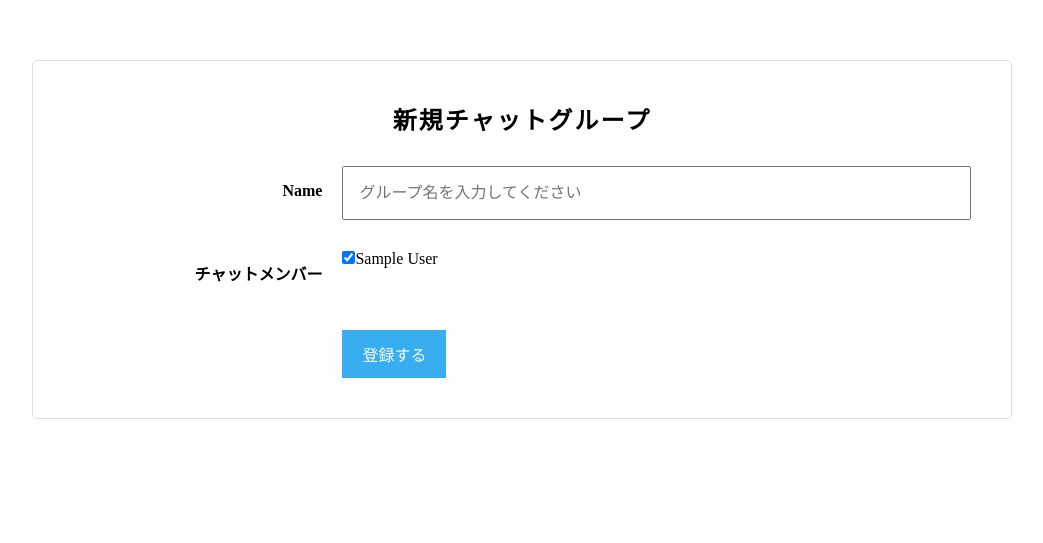
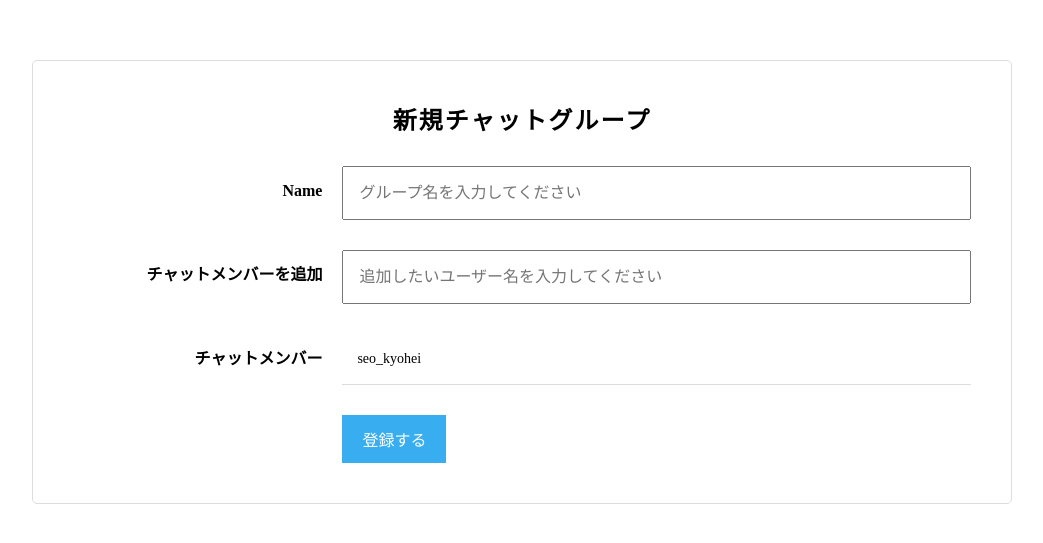
Before and after one commit to yusuke-okuno/chat-space, a Rails app: page /groups/new in a window 1280 px wide. Shown: the top 543 px of the page, without its empty margins (118-1161 px from the left). Run offline with Rails 7, Linux system fonts and the light colour scheme; the visitor is signed in with stand-in values (Sample User, id 1); style sheets or scripts are compiled from the project's sources; some libraries are stand-ins or nearby versions.

Commit message:
incremental  add

```diff
--- /dev/null
+++ b/app/assets/javascripts/index.js
@@ -0,0 +1,52 @@
+$(function() {
+  function buildHTML(user){
+    var html = `<div class = "chat-group-user clearfix">
+                  <p class = "chat-group-user__name">${user.name}</p>
+                  <div class = "user-search-add chat-group-user__btn chat-group-user__btn--add" data-user-id="${user.id}" data-user-name="${user.name}">追加</div>
+                </div>`
+
+    return html;
+  }
+
+  function addHTML(userName,userId){
+    var html = `<div class ='chat-group-user clearfix js-chat-member' id='chat-group-user-8'>
+                  <input name ='group[user_ids][]' type='hidden' value='${userId}'>
+                  <p class ='chat-group-user__name'>${userName}</p>
+                  <div class ='user-search-remove chat-group-user__btn chat-group-user__btn--remove js-remove-btn'>削除</div>
+                </div>`
+
+    return html;
+  }
+
+  $('#user-search-field').on("keyup", function() {
+    var input = $('#user-search-field').val();
+    $.ajax({
+      type: 'GET',
+      url: '/users',
+      data: { keyword: input },
+      dataType: 'json'
+    })
+    .done(function(data){
+      data.forEach(function(onedata){
+        var html = buildHTML(onedata);
+        $('#user-search-result').append(html);
+        return false
+      })
+    })
+    .fail(function(){
+      alert('ユーザー検索に失敗しました');
+    })
+  });
+
+    $(document).on('click', ".user-search-add",function() {
+      var userName = $(this).data('user-name');
+      var userId = $(this).data('user-id');
+      var html = addHTML(userName,userId)
+      $("#user-add-result").append(html);
+      $("#user-search-result").remove();
+    })
+
+    $(document).on('click', "#user-add-result",function() {
+      $("#user-add-result").remove();
+  });
+});
--- a/app/assets/javascripts/message.js
+++ b/app/assets/javascripts/message.js
@@ -38,9 +38,6 @@ $(function(){
     .done(function(data){
       var html = buildHTML(data);
       $('.messages').append(html);
-      $('#new_message')[0].reset();
-      $('.form__submit').removeAttr("disabled");
-      $('.messages').animate({ scrollTop: $('.messages')[0].scrollHeight},'fast');
       return false
     })
     .fail(function(){
--- a/app/views/groups/_form.html.haml
+++ b/app/views/groups/_form.html.haml
@@ -11,31 +11,25 @@
     .chat-group-form__field--right
       = f.text_field :name, class: 'chat__group_name chat-group-form__input', placeholder: 'グループ名を入力してください'
   .chat-group-form__field.clearfix
-    / この部分はインクリメンタルサーチ（ユーザー追加の非同期化のときに使用します
-    /
-      <div class='chat-group-form__field--left'>
-      <label class="chat-group-form__label" for="chat_group_チャットメンバーを追加">チャットメンバーを追加</label>
-      </div>
-      <div class='chat-group-form__field--right'>
-      <div class='chat-group-form__search clearfix'>
-      <input class='chat-group-form__input' id='user-search-field' placeholder='追加したいユーザー名を入力してください' type='text'>
-      </div>
-      <div id='user-search-result'></div>
-      </div>
+    .chat-group-form__field--left
+      %label.chat-group-form__label{:for => "chat_group_チャットメンバーを追加"} チャットメンバーを追加
+    .chat-group-form__field--right
+      .chat-group-form__search.clearfix
+        %input#user-search-field.chat-group-form__input{:placeholder => "追加したいユーザー名を入力してください", :type => "text"}/
+        #user-search-result
+
   .chat-group-form__field.clearfix
     .chat-group-form__field--left
       %label.chat-group-form__label{:for => "chat_group_チャットメンバー"} チャットメンバー
     .chat-group-form__field--right
-      / グループ作成機能の追加時はここにcollection_check_boxesの記述を入れてください
-      = f.collection_check_boxes :user_ids, User.all, :id, :name
       / この部分はインクリメンタルサーチ（ユーザー追加の非同期化のときに使用します
-      /
-        <div id='chat-group-users'>
-        <div class='chat-group-user clearfix' id='chat-group-user-22'>
-        <input name='chat_group[user_ids][]' type='hidden' value='22'>
-        <p class='chat-group-user__name'>seo_kyohei</p>
-        </div>
-        </div>
+
+      #chat-group-users
+      #chat-group-user-22.chat-group-user.clearfix
+        %input{:name => "chat_group[user_ids][]", :type => "hidden", :value => "22"}/
+        %p.chat-group-user__name seo_kyohei
+      #user-add-result
+
   .chat-group-form__field.clearfix
     .chat-group-form__field--left
     .chat-group-form__field--right
--- a/config/routes.rb
+++ b/config/routes.rb
@@ -1,7 +1,7 @@
 Rails.application.routes.draw do
   devise_for :users
   root 'groups#index'
-  resources :users, only: [:edit, :update]
+  resources :users, only: [:edit, :update, :index]
   resources :groups, only: [:new, :create, :edit, :update] do
     resources :messages, only: [:index, :create]
   end
```
Also changed, not shown: app/controllers/users_controller.rb (+8 -0 lines), app/views/users/index.json.jbuilder (added).
